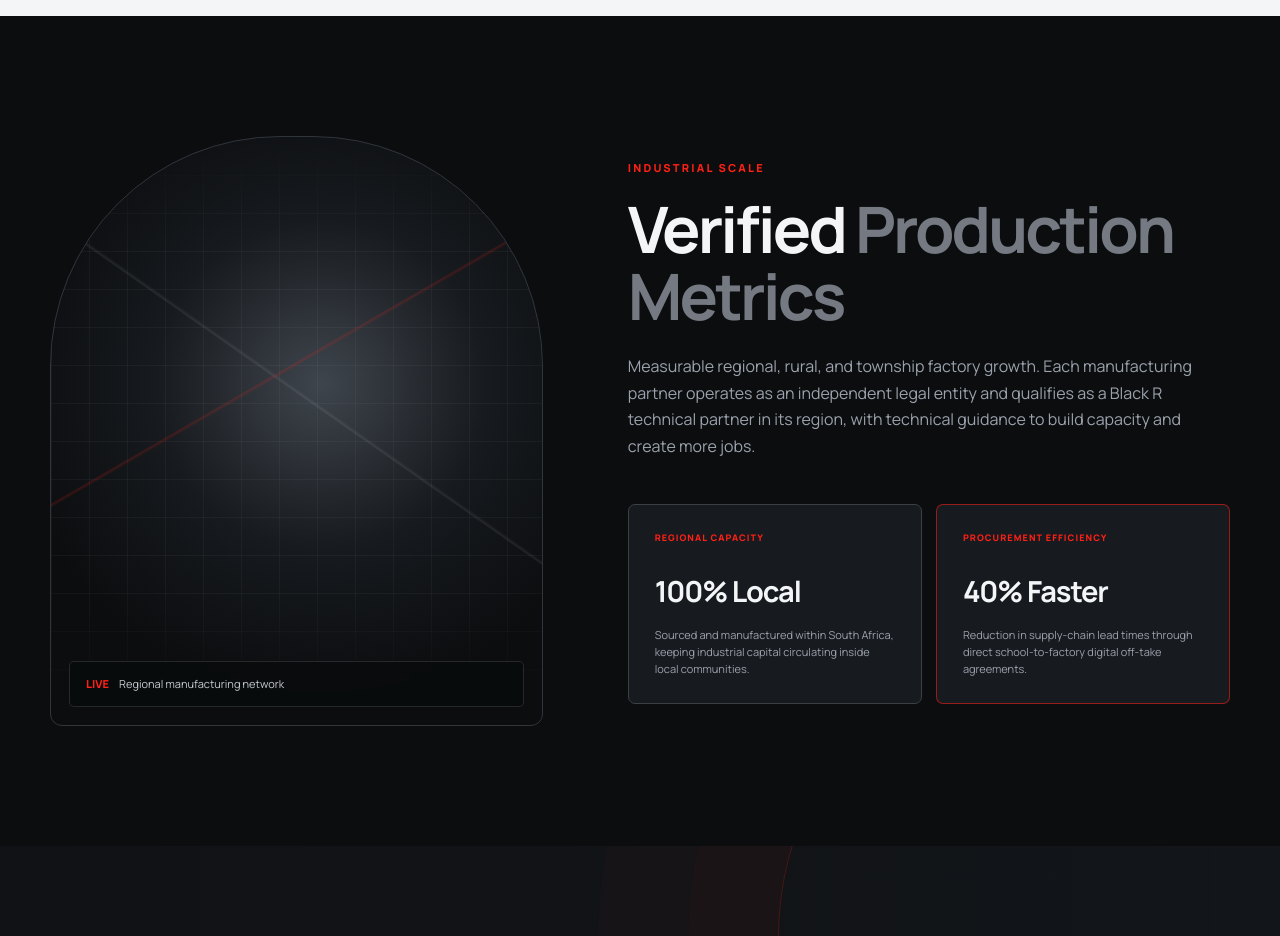
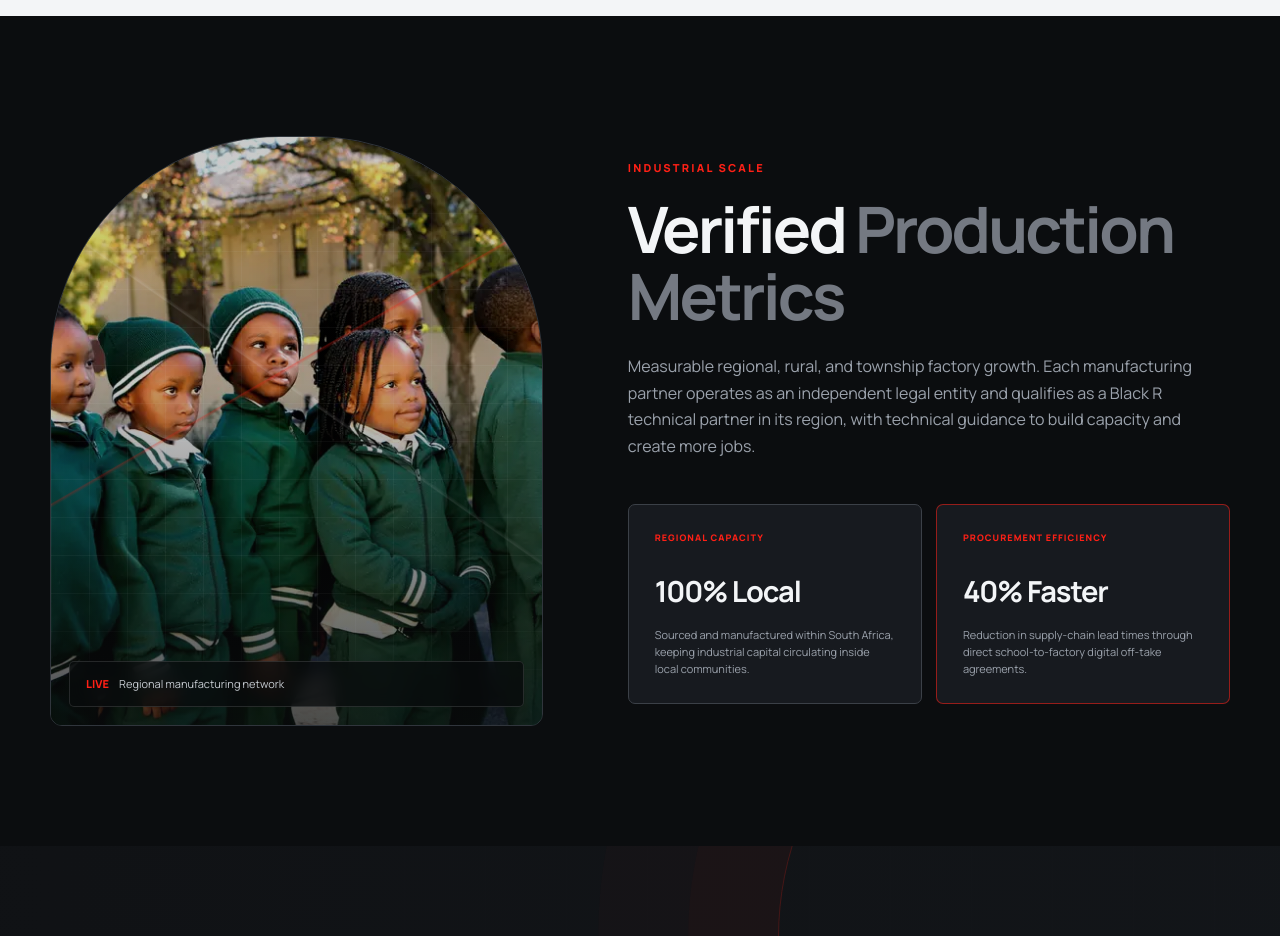
Before and after one commit to Themba-Developer/BlackR_Website, a website: page index.html in a window 1280 px wide. Shown: the part 2680-3616 px from the top of the page. Drawn offline with Linux system fonts and the light colour scheme.

Commit message:
Add regional manufacturing network photo

```diff
--- a/index.html
+++ b/index.html
@@ -163,7 +163,12 @@
 
       <section class="section metrics" aria-labelledby="metrics-title">
         <div class="container metrics-layout">
-          <div class="factory-panel" aria-hidden="true">
+          <div class="factory-panel">
+            <img
+              class="factory-photo"
+              src="assets/regional-manufacturing-network.png"
+              alt="Young learners wearing locally supplied green school uniforms"
+            />
             <div class="factory-grid"></div>
             <div class="factory-caption"><span>LIVE</span> Regional manufacturing network</div>
           </div>
--- a/styles.css
+++ b/styles.css
@@ -488,14 +488,34 @@ a {
   border: 1px solid #30353c;
   border-radius: 230px 230px 12px 12px;
   overflow: hidden;
+  background: #0b0d0f;
+}
+
+.factory-panel::after {
+  position: absolute;
+  z-index: 1;
+  inset: 0;
   background:
-    linear-gradient(150deg, transparent 42%, rgba(255, 32, 22, 0.18) 42.2%, transparent 42.6%),
-    linear-gradient(35deg, transparent 54%, rgba(255, 255, 255, 0.08) 54.2%, transparent 54.6%),
-    radial-gradient(circle at 55% 42%, #3f454d, #171a1e 38%, #0b0d0f 72%);
+    linear-gradient(to bottom, rgba(11, 13, 15, 0.04) 42%, rgba(11, 13, 15, 0.68) 100%),
+    linear-gradient(150deg, transparent 42%, rgba(255, 32, 22, 0.3) 42.2%, transparent 42.6%),
+    linear-gradient(35deg, transparent 54%, rgba(255, 255, 255, 0.12) 54.2%, transparent 54.6%);
+  content: "";
+  pointer-events: none;
+}
+
+.factory-photo {
+  position: absolute;
+  inset: 0;
+  width: 100%;
+  height: 100%;
+  object-fit: cover;
+  object-position: center;
+  filter: saturate(0.9) contrast(1.02) brightness(0.82);
 }
 
 .factory-grid {
   position: absolute;
+  z-index: 2;
   inset: 0;
   background:
     linear-gradient(rgba(255, 255, 255, 0.04) 1px, transparent 1px),
@@ -506,6 +526,7 @@ a {
 
 .factory-caption {
   position: absolute;
+  z-index: 3;
   right: 18px;
   bottom: 18px;
   left: 18px;
```
Also changed, not shown: assets/regional-manufacturing-network.png (added).
